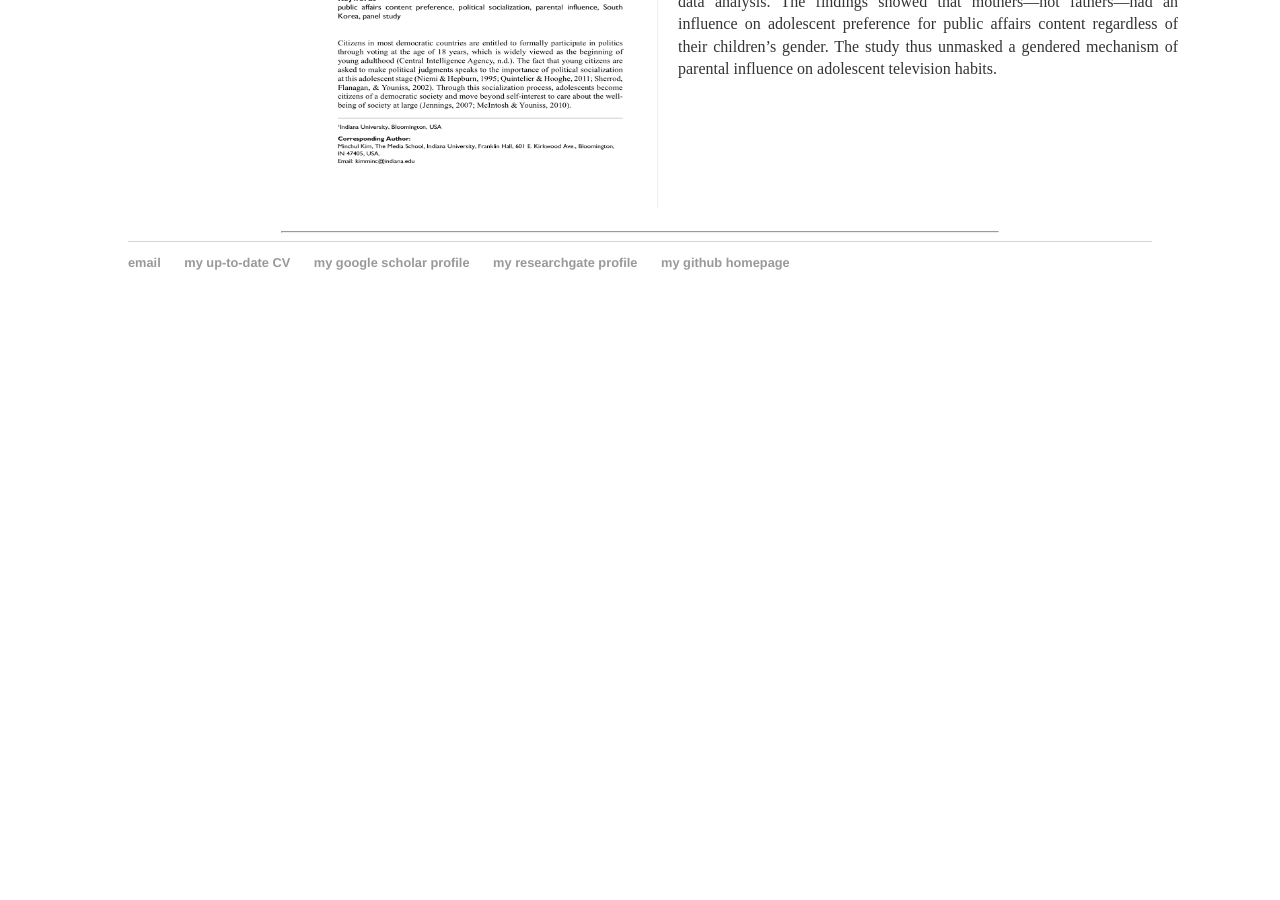
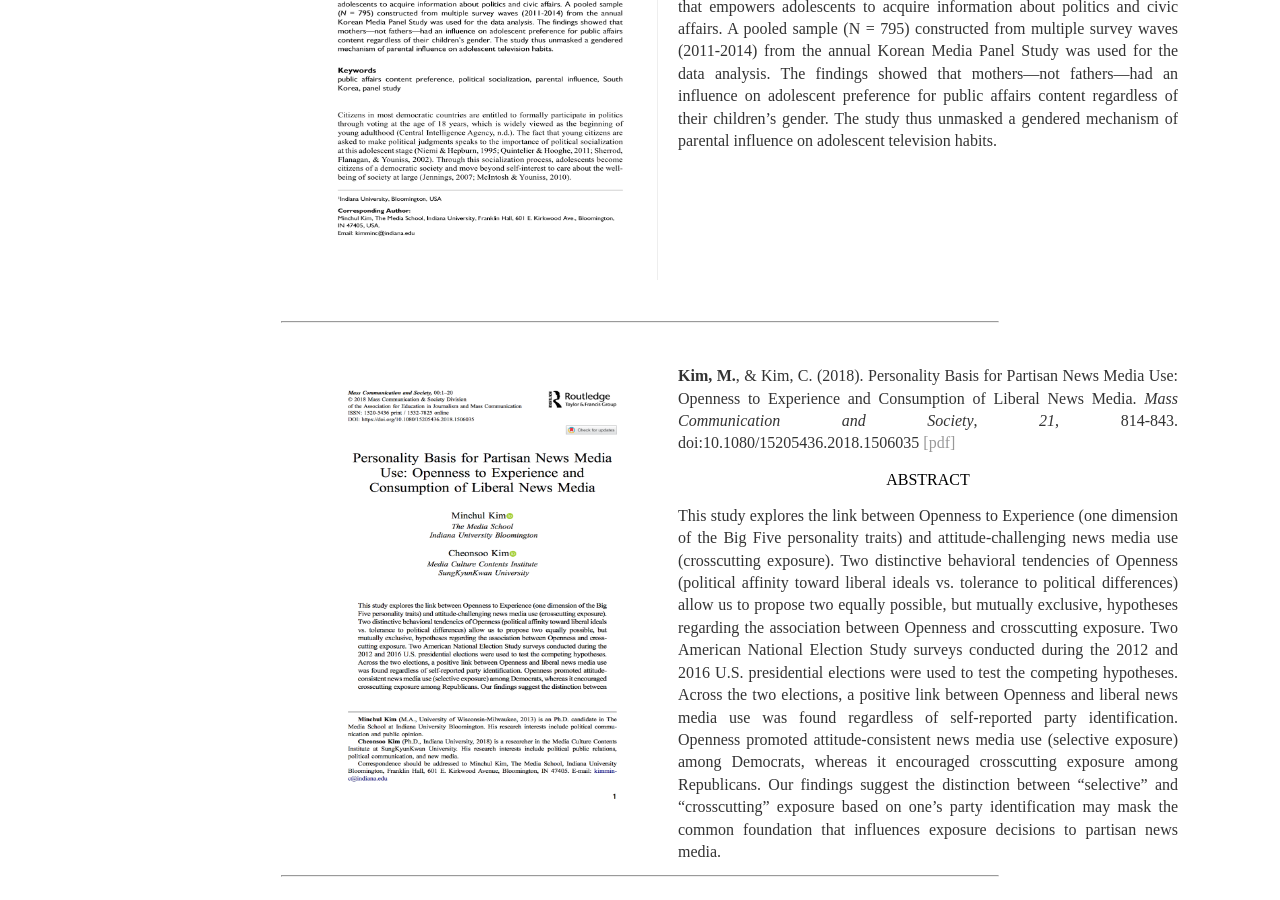
Before and after one commit to minchulkim-phd/minchulkim, a Jekyll site: the page built from research/index.html, in a window 1280 px wide and 900 px high, scrolled down 1567 px. Built offline with Jekyll 4.4.1, drawn with Linux system fonts in a browser that asks for light colours; before the commit the page ends 1897 px from its top, so only the background shows below that; some of the changed text lies outside the part shown.

Commit message:
Update index.html

```diff
--- a/research/index.html
+++ b/research/index.html
@@ -16,18 +16,21 @@ title: Minchul Kim(Ph.D.)'s Personal Webpage
 		<p> Personalization refers to the journalistic practice of including emotional case studies of ordinary people in news stories, increasing vividness and emotional charge of news and eliciting identification and empathy in news consumers. Previous research suggests that personalization of news stories increases collectivistic (compared with individualistic) causal attributions by the news audience. In response, an experiment was conducted with a week time delay between stimuli presentation and open-ended participant responses to examine the influence of news personalization on how news consumers attribute causes for social issues. Participant (N = 80) trait empathy was included as an additional factor. Findings show that participants with high trait empathy expressed a greater shift to collectivistic attribution after watching personalized news stories than participants with low trait empathy, suggesting that individual differences in trait empathy may be an important factor in how individuals construct their own under- standing of social problems.</p>
 		</div>
 	</div>
+</br>
 	<hr width="70%" alight='left'>
+</br>
 
 	<div class="slide-content">
 		<img src="/images/kim & lu 2020.png" width='360px;' height='480px;' style="float:left;margin: 5px 20px;">
                 <div class="imgDes">
-		<p> <strong>Kim, M.</strong> & Lu, Y. (2020). Testing Partisan Selective Exposure in a Multidimensional Choice Context: Evidence from a Conjoint Experiment. <i>Mass Communication and Society</i>, <i>23</i>, 107-127. doi:10.1080/15205436.2019.1636283 <a href='http://dx.doi.org//10.1080/15205436.2019.1636283'>[pdf]</a></p>
+		<p> <strong>Kim, M.</strong>, & Lu, Y. (2020). Testing Partisan Selective Exposure in a Multidimensional Choice Context: Evidence from a Conjoint Experiment. <i>Mass Communication and Society</i>, <i>23</i>, 107-127. doi:10.1080/15205436.2019.1636283 <a href='http://dx.doi.org//10.1080/15205436.2019.1636283'>[pdf]</a></p>
 		<p><center>ABSTRACT</center></p>
 		<p> The methodological shortcomings characterizing previous experimental research on selective and cross-cutting exposure (e.g. focusing on the impact of a few experimental factors and providing a limited range of choice alternatives) amount to an incomplete description of news choice behavior. This study proposes an alternative method that addresses these shortcomings in testing partisan news selection in the current media environment. A conjoint experiment (N = 746), which simulates a popular mobile news platform (iOS news app), showed that while partisans preferred selecting news from pro-attitudinal sources, they also selected news from counter-attitudinal sources at least once in five times (20%). The tendency to engage in selective exposure was slightly stronger among strong partisans. Our findings indicate that the concerns over partisan selective exposure may not be an issue of “selection” but more of “access” to news sources with different political views. The implications for future research are discussed. </p>
 		</div>
 	</div>
-	<hr width="70%" alight='left'>
-
+</br>
+<hr width="70%" alight='left'>
+</br>
 	<div class="slide-content">
 		<img src="/images/kim 2019.png" width='360px;' height='480px;' style="float:left;margin: 5px 20px;">
                 <div class="imgDes">
@@ -36,7 +39,19 @@ title: Minchul Kim(Ph.D.)'s Personal Webpage
 		<p> In this study, I examined parental influence on the development of preference for television public affairs content as a component of political socialization that empowers adolescents to acquire information about politics and civic affairs. A pooled sample (N = 795) constructed from multiple survey waves (2011-2014) from the annual Korean Media Panel Study was used for the data analysis. The findings showed that mothers—not fathers—had an influence on adolescent preference for public affairs content regardless of their children’s gender. The study thus unmasked a gendered mechanism of parental influence on adolescent television habits. </p>
 		</div>
 	</div>
-	<hr width="70%" alight='left'>
-
+</br>
+<hr width="70%" alight='left'>
+</br>
+	<div class="slide-content">
+		<img src="/images/kim & kim 2018.png" width='360px;' height='480px;' style="float:left;margin: 5px 20px;">
+                <div class="imgDes">
+		<p> <strong>Kim, M.</strong>, & Kim, C. (2018). Personality Basis for Partisan News Media Use: Openness to Experience and Consumption of Liberal News Media. <i>Mass Communication and Society</i>, <i>21</i>, 814-843. doi:10.1080/15205436.2018.1506035 <a href='http://dx.doi.org//10.1080/15205436.2018.1506035'>[pdf]</a></p>
+		<p><center>ABSTRACT</center></p>
+		<p> This study explores the link between Openness to Experience (one dimension of the Big Five personality traits) and attitude-challenging news media use (crosscutting exposure). Two distinctive behavioral tendencies of Openness (political affinity toward liberal ideals vs. tolerance to political differences) allow us to propose two equally possible, but mutually exclusive, hypotheses regarding the association between Openness and crosscutting exposure. Two American National Election Study surveys conducted during the 2012 and 2016 U.S. presidential elections were used to test the competing hypotheses. Across the two elections, a positive link between Openness and liberal news media use was found regardless of self-reported party identification. Openness promoted attitude-consistent news media use (selective exposure) among Democrats, whereas it encouraged crosscutting exposure among Republicans. Our findings suggest the distinction between “selective” and “crosscutting” exposure based on one’s party identification may mask the common foundation that influences exposure decisions to partisan news media. </p>
+		</div>
+	</div>
+</br>
+<hr width="70%" alight='left'>
+</br>
 
 </div><!-- /.blurb -->
```
